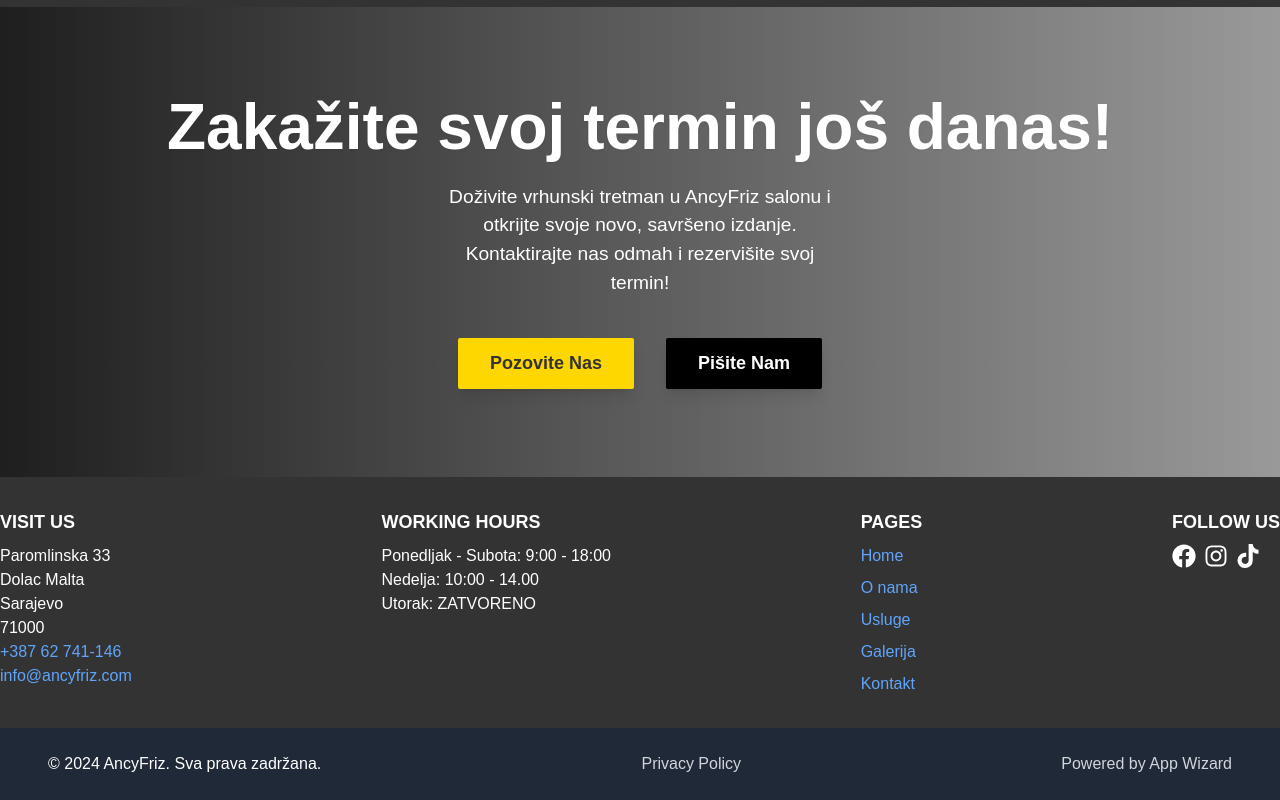
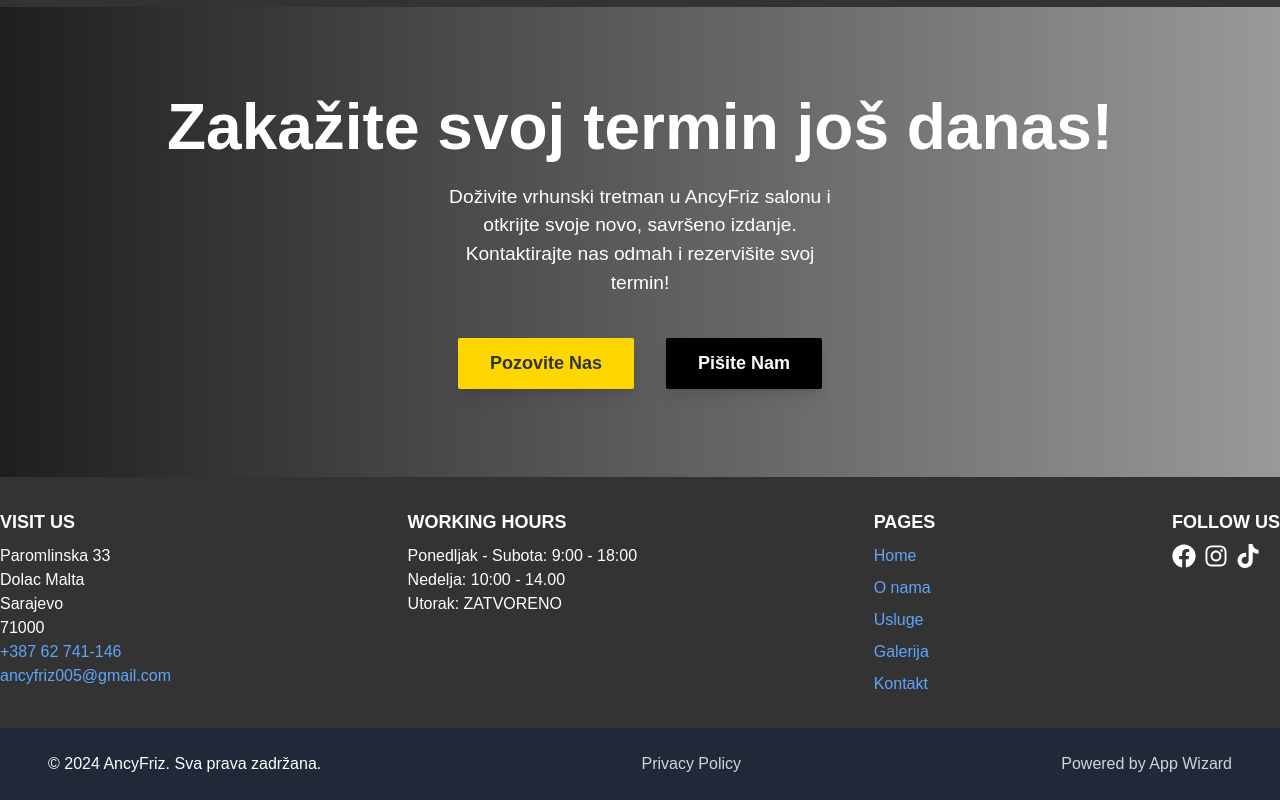
Before and after one commit to MeldinRadoncic/ancyfriz, a React (Create React App) app: page / in a window 1280 px wide. Shown: the part 7768-8568 px from the top of the page. Built offline with nearby package versions, Linux system fonts and the light colour scheme.

Commit message:
New emial added

```diff
--- a/src/Components/Layout/Footer/Footer.jsx
+++ b/src/Components/Layout/Footer/Footer.jsx
@@ -30,9 +30,9 @@ const Footer = () => {
             +387 62 741-146
           </a>
           <a
-            href='mailto:info@ancyfriz.com'
+            href='mailto:ancyfriz005@gmail.com'
             className='text-blue-400 hover:underline'>
-            info@ancyfriz.com
+            ancyfriz005@gmail.com
           </a>
         </div>
 
```
